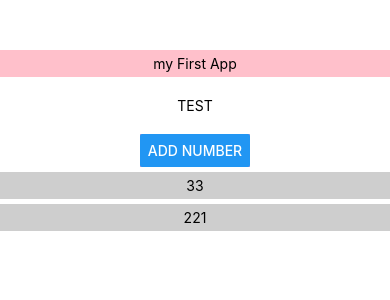
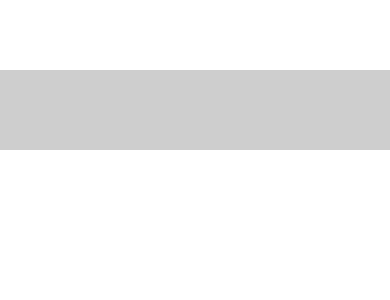
Before and after one commit to sAmH365/react_native_01, a React Native app: screen / in a window 390 px wide. Shown: the top 300 px of the page. Built offline with nearby package versions, Linux system fonts and the light colour scheme.

Commit message:
InputText

```diff
--- a/App.js
+++ b/App.js
@@ -3,6 +3,7 @@
 import Header from './src/header';
 import Generator from './src/generator';
 import NumList from './src/numList';
+import Input from './src/input';
 
 
 class App extends Component {
@@ -34,7 +35,7 @@
   render() {
     return (
       <View style={styles.mainView}>
-        <Header name={this.state.appName}/>
+        {/* <Header name={this.state.appName}/>
 
         <View style={styles.mainText}>
           <Text
@@ -53,7 +54,9 @@
           num={this.state.randomNumber}
           delete={this.onNumDelete}
           />
-         </ScrollView>
+         </ScrollView> */}
+
+         <Input/>
       </View>
   )
   }
--- /dev/null
+++ b/src/input.js
@@ -0,0 +1,45 @@
+import React, { Component } from 'react';
+import { View, Text, StyleSheet, TextInput } from 'react-native'
+
+
+class Input extends Component {
+  state = {
+    myTextInput: ''
+  }
+
+  onChangeText = (event) => {
+    this.setState({
+      myTextInput: event
+    })
+  }
+
+  render() {
+    return (
+      <View style={styles.mainView}>
+        <TextInput
+          value={this.state.myTextInput}
+          onChangeText={this.onChangeText}
+          style={styles.input}
+          multiline={true}
+          autoCapitalize={'none'}
+          editable={true}
+        />
+      </View>
+  )
+  }
+}
+
+const styles = StyleSheet.create({
+  mainView: {
+    width: '100%'
+  },
+  input: {
+    backgroundColor: '#cecece',
+    width: '100%',
+    marginTop: 20,
+    fontSize: 25,
+    padding: 10
+  }
+})
+
+export default Input;
```
